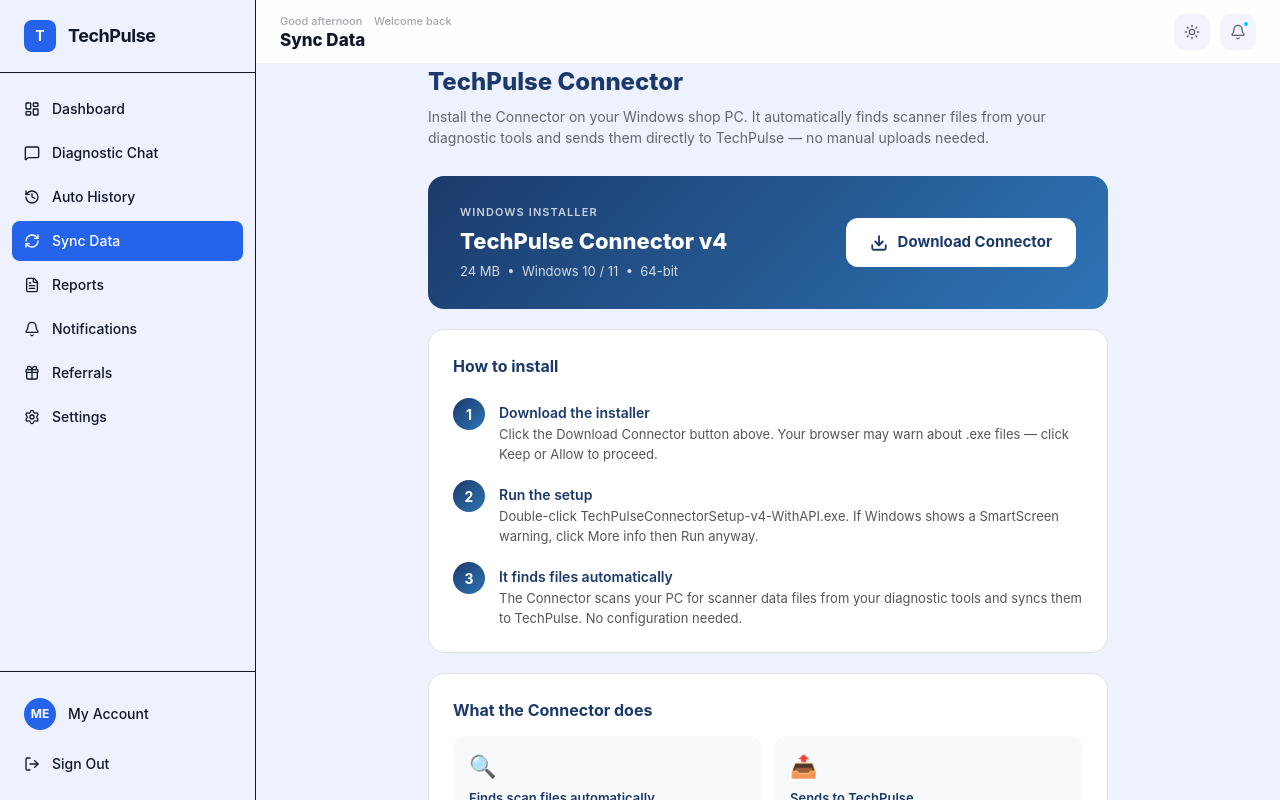
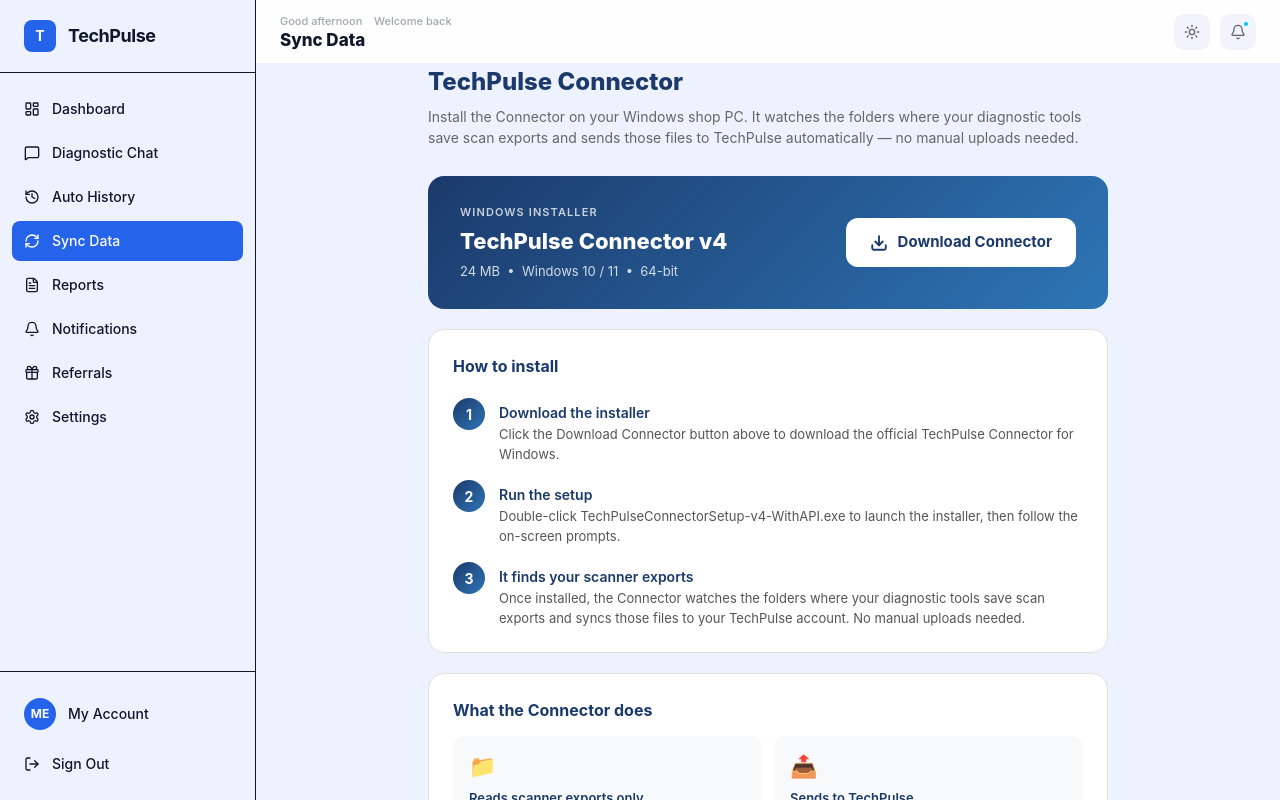
Before and after one commit to ddoubleg123/techpulse-remotepc-automation, a Next.js app: page /app/sync in a window 1280 px wide. Built offline with nearby package versions, Linux system fonts and the light colour scheme; no server answers.

Commit message:
Smoke-test fixes: remove SmartScreen-bypass coaching + vague scope copy from Sync Data page; fix React #418 by deferring session-id generation to post-mount

```diff
--- a/src/app/app/chat/page.tsx
+++ b/src/app/app/chat/page.tsx
@@ -1502,7 +1502,15 @@ function ChatPageInner() {
   const [symptoms, setSymptoms] = useState('');
   const [synthReport, setSynthReport] = useState<SynthReport|null>(null);
   const [chatMessages, setChatMessages] = useState<Message[]>([]);
-  const [sessionId, setSessionId] = useState(() => getOrCreateSessionUnid());
+  const [sessionId, setSessionId] = useState('');
+  // getOrCreateSessionUnid() touches localStorage and mints a TECH-... id, which
+  // differs between server render and first client paint -> React #418 hydration
+  // mismatch. Defer it to post-mount so SSR and first client render agree. The
+  // generator itself is unchanged; we only move WHEN it runs.
+  useEffect(() => {
+    setSessionId((prev) => prev || getOrCreateSessionUnid());
+    // eslint-disable-next-line react-hooks/exhaustive-deps
+  }, []);
 
   // === Funnel tracking ===
   // Upsert a chat_sessions row keyed on session_id as the customer moves through
--- a/src/app/app/sync/page.tsx
+++ b/src/app/app/sync/page.tsx
@@ -15,7 +15,7 @@ export default function SyncPage() {
       <div style={{ marginBottom: 28 }}>
         <h1 style={{ margin: '0 0 6px', fontSize: 24, fontWeight: 800, color: navy }}>TechPulse Connector</h1>
         <p style={{ margin: 0, fontSize: 14, color: '#666' }}>
-          Install the Connector on your Windows shop PC. It automatically finds scanner files from your diagnostic tools and sends them directly to TechPulse — no manual uploads needed.
+          Install the Connector on your Windows shop PC. It watches the folders where your diagnostic tools save scan exports and sends those files to TechPulse automatically — no manual uploads needed.
         </p>
       </div>
 
@@ -52,9 +52,9 @@ export default function SyncPage() {
         <h2 style={{ margin: '0 0 20px', fontSize: 16, fontWeight: 700, color: navy }}>How to install</h2>
         <div style={{ display: 'flex', flexDirection: 'column', gap: 16 }}>
           {[
-            { n: '1', title: 'Download the installer', desc: 'Click the Download Connector button above. Your browser may warn about .exe files — click Keep or Allow to proceed.' },
-            { n: '2', title: 'Run the setup', desc: 'Double-click TechPulseConnectorSetup-v4-WithAPI.exe. If Windows shows a SmartScreen warning, click More info then Run anyway.' },
-            { n: '3', title: 'It finds files automatically', desc: 'The Connector scans your PC for scanner data files from your diagnostic tools and syncs them to TechPulse. No configuration needed.' },
+            { n: '1', title: 'Download the installer', desc: 'Click the Download Connector button above to download the official TechPulse Connector for Windows.' },
+            { n: '2', title: 'Run the setup', desc: 'Double-click TechPulseConnectorSetup-v4-WithAPI.exe to launch the installer, then follow the on-screen prompts.' },
+            { n: '3', title: 'It finds your scanner exports', desc: 'Once installed, the Connector watches the folders where your diagnostic tools save scan exports and syncs those files to your TechPulse account. No manual uploads needed.' },
           ].map(step => (
             <div key={step.n} style={{ display: 'flex', gap: 14, alignItems: 'flex-start' }}>
               <div style={{ width: 32, height: 32, borderRadius: '50%', background: `linear-gradient(135deg, ${navy}, ${teal})`, color: 'white', display: 'flex', alignItems: 'center', justifyContent: 'center', fontWeight: 700, fontSize: 14, flexShrink: 0 }}>{step.n}</div>
@@ -72,10 +72,10 @@ export default function SyncPage() {
         <h2 style={{ margin: '0 0 14px', fontSize: 16, fontWeight: 700, color: navy }}>What the Connector does</h2>
         <div style={{ display: 'grid', gridTemplateColumns: '1fr 1fr', gap: 12 }}>
           {[
-            { icon: '🔍', label: 'Finds scan files automatically', desc: 'Locates scanner data on your PC without manual searching' },
-            { icon: '📤', label: 'Sends to TechPulse', desc: 'Uploads directly to Synth for AI diagnosis' },
-            { icon: '🔄', label: 'Stays in sync', desc: 'Monitors for new files as you scan vehicles' },
-            { icon: '🔒', label: 'Secure', desc: 'Files go directly from your PC to your TechPulse account only' },
+            { icon: '📁', label: 'Reads scanner exports only', desc: 'Accesses the folders where your diagnostic tools save scan files — not the rest of your PC' },
+            { icon: '📤', label: 'Sends to TechPulse', desc: 'Uploads those scan files to Synth for AI diagnosis' },
+            { icon: '🔄', label: 'Stays in sync', desc: 'Watches those folders for new scan exports as you work' },
+            { icon: '🔒', label: 'Your account only', desc: 'Files go directly from your PC to your TechPulse account over an encrypted connection' },
           ].map(item => (
             <div key={item.label} style={{ background: '#F8F9FA', borderRadius: 12, padding: '14px 16px' }}>
               <div style={{ fontSize: 22, marginBottom: 6 }}>{item.icon}</div>
```
